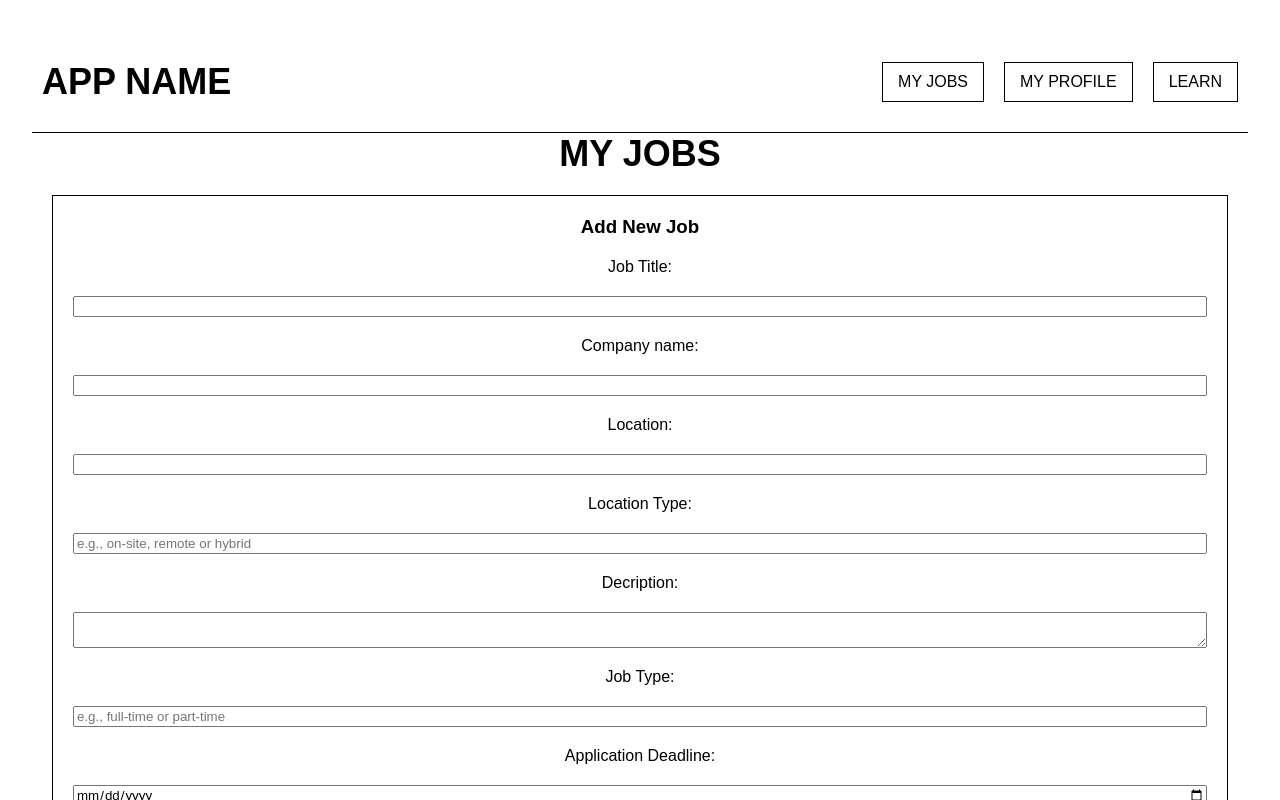
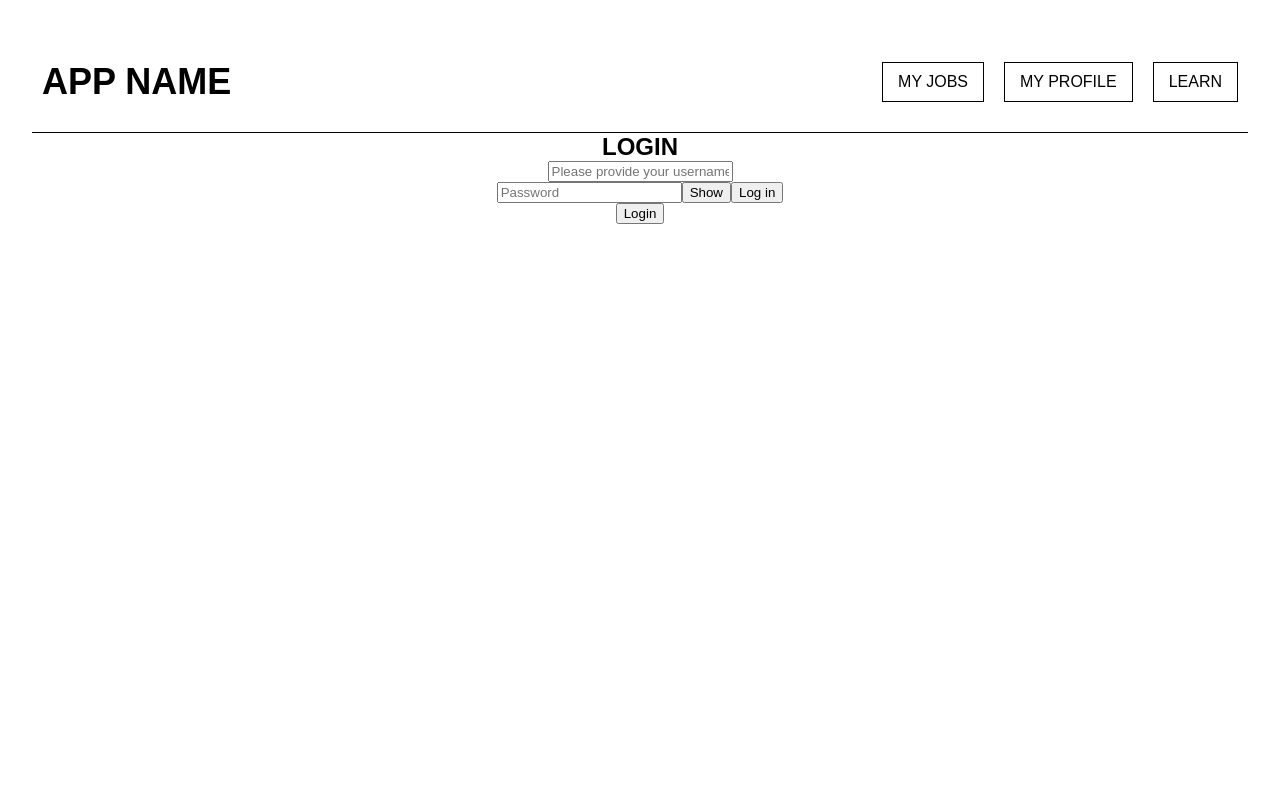
Before and after one commit to vicrodgim/finalmvp, a React (Vite) app in the folder client/: page / in a window 1280 px wide. Shown: the top 800 px of the page. Built offline with nearby package versions, Linux system fonts and the light colour scheme.

Commit message:
Added post call on Login component, and begin conditional rendering

```diff
--- a/client/src/App.jsx
+++ b/client/src/App.jsx
@@ -1,6 +1,8 @@
 import { NavBar } from "./components/NavBar/NavBar.jsx";
 import "./App.css";
-import { MyJobs } from "./pages/MyJobs.jsx";
+// import { MyJobs } from "./pages/MyJobs.jsx";
+// import Register from "./components/Register.jsx";
+import Login from "./components/Login.jsx";
 
 function App() {
   return (
@@ -9,7 +11,9 @@ function App() {
         <NavBar />
       </header>
       <main>
-        <MyJobs />
+        {/* <MyJobs />
+        <Register /> */}
+        <Login />
       </main>
     </>
   );
--- a/client/src/components/Login.jsx
+++ b/client/src/components/Login.jsx
@@ -1,25 +1,84 @@
 /* This component returns the 'Login' page */
 
-import React from "react";
 import { useState } from "react";
+import axios from "axios";
+import MyProfile from "../pages/MyProfile.jsx";
 import "./Login.css";
 
-function Login() {
-  const [email, setEmail] = useState("");
-  const [password, setPassword] = useState("");
+const Login = () => {
+  // const [email, setEmail] = useState("");
+  // const [password, setPassword] = useState("");
   const [showPassword, setShowPassword] = useState(false);
   const [error, setError] = useState("");
   const [isLoading, setIsLoading] = useState(false);
 
-  const handleLogin = (e) => {
-    e.preventDefault();
-    console.log("Email:", email);
-    console.log("Password:", password);
-    setIsLoading(true);
-    setTimeout(() => {
-      setIsLoading(false);
-      alert("Login successful!");
-    }, 3000);
+  // const handleLogin = (e) => {
+  //   e.preventDefault();
+  //   console.log("Email:", email);
+  //   console.log("Password:", password);
+  //   setIsLoading(true);
+  //   setTimeout(() => {
+  //     setIsLoading(false);
+  //     alert("Login successful!");
+  //   }, 3000);
+  // };
+
+  const [credentials, setCredentials] = useState({
+    username: "",
+    password: "",
+  });
+
+  const [userData, setUserData] = useState(null);
+  const [logged, setLogged] = useState(false);
+
+  //   const isLoggedIn = localStorage.getItem("token") !== null;
+  const { username, password } = credentials;
+
+  const handleChange = (e) => {
+    const { name, value } = e.target;
+    setCredentials({ ...credentials, [name]: value });
+  };
+
+  const login = async () => {
+    try {
+      const { data } = await axios("/api/users/login", {
+        method: "POST",
+        data: credentials,
+      });
+
+      console.log(data);
+      //store it locally
+      localStorage.setItem("token", data.token);
+      setLogged(true);
+      setIsLoading(true);
+      setTimeout(() => {
+        setIsLoading(false);
+        alert("Login successful!");
+      }, 1000);
+    } catch (error) {
+      console.log(error);
+    }
+  };
+
+  const logout = () => {
+    localStorage.removeItem("token");
+    setUserData(null);
+    setLogged(false);
+  };
+
+  const requestProfileData = async () => {
+    try {
+      const { data } = await axios.get("/api/users/profile", {
+        // hay que pasar esto si o si cuando hay middleware con token
+        headers: {
+          authorization: "Bearer " + localStorage.getItem("token"),
+        },
+      });
+
+      setUserData(data);
+    } catch (error) {
+      console.log(error);
+    }
   };
 
   return (
@@ -28,11 +87,12 @@ function Login() {
 
       {/* Email Input */}
       <input
-        type="email"
-        id="email"
-        value={email}
-        onChange={(e) => setEmail(e.target.value)}
-        placeholder="Email Address"
+        type="username"
+        id="username"
+        name="username"
+        value={username}
+        onChange={handleChange}
+        placeholder="Please provide your username"
       />
 
       {/* Password Input */}
@@ -40,26 +100,42 @@ function Login() {
         <input
           type="password"
           id="password"
+          name="password"
           value={password}
-          onChange={(e) => setPassword(e.target.value)}
+          onChange={handleChange}
           placeholder="Password"
         />
         <button
           type="button"
           //toggling
           onClick={() => setShowPassword(!showPassword)}
-          style={styles.toggleButton}
         >
           {showPassword ? "Hide" : "Show"}
         </button>
+        {!logged && (
+          <button className="btn btn-primary" onClick={login}>
+            Log in
+          </button>
+        )}
+        {logged && (
+          <button className="btn btn-outline-dark ml-2" onClick={logout}>
+            Log out
+          </button>
+        )}
       </div>
 
       {/* Submit Button */}
-      <button type="submit" style={styles.button}>
-        {isLoading ? "Loading..." : "Login"}
-      </button>
+      <button type="submit">{isLoading ? "Loading..." : "Login"}</button>
+      <div>
+        {logged && (
+          <button onClick={requestProfileData}>
+            Click here to see your profile
+          </button>
+        )}
+      </div>
+      {userData && <MyProfile userData={userData} />}
     </div>
   );
-}
+};
 
 export default Login;
--- a/client/src/components/Register.jsx
+++ b/client/src/components/Register.jsx
@@ -1,10 +1,9 @@
 /* This component returns the 'Register' page */
 
-import React from "react";
 import { useState } from "react";
 import "./Register.css";
 
-function Register() {
+const Register = () => {
   //states for form fields
   const [email, setEmail] = useState("");
   const [password, setPassword] = useState("");
@@ -89,6 +88,6 @@ function Register() {
       </form>
     </div>
   );
-}
+};
 
 export default Register;
--- a/client/src/pages/MyProfile.jsx
+++ b/client/src/pages/MyProfile.jsx
@@ -1,5 +1,7 @@
 import "./MyProfile.css";
 
-export const MyProfile = () => {
+const MyProfile = () => {
   return <div>MY Profile</div>;
 };
+
+export default MyProfile;
```
